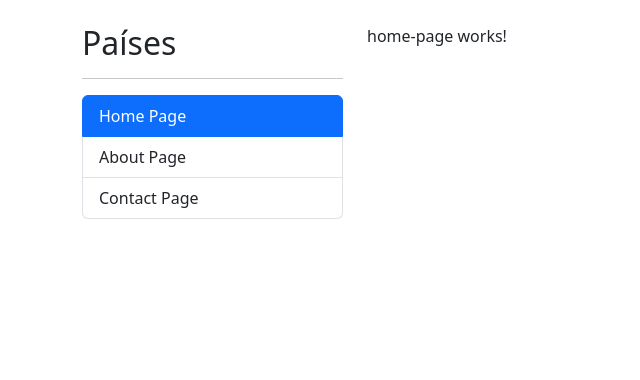
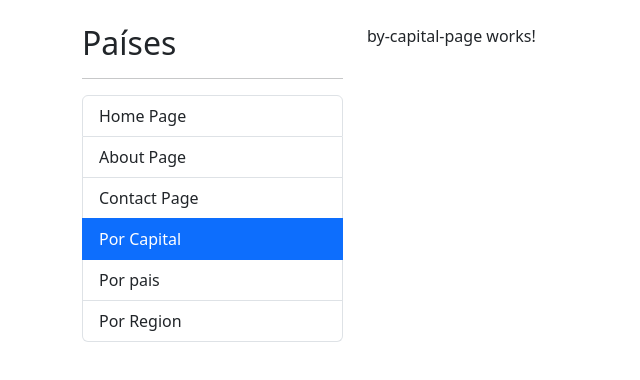
Before and after one commit to luiyugito666/countriesApp, an Angular app: page /countries/by-capital in a window 1280 px wide. Before the commit this address led to /. Shown: the top 380 px of the page, without its empty margins (0-640 px from the left). Built offline with nearby package versions, Linux system fonts and the light colour scheme.

Commit message:
routing y lazyLoad

```diff
--- a/src/app/app.routing.module.ts
+++ b/src/app/app.routing.module.ts
@@ -3,6 +3,7 @@
 import { HomePageComponent } from './shared/pages/home-page/home-page.component';
 import { AboutPageComponent } from './shared/pages/about-page/about-page.component';
 import { ContactComponent } from './shared/pages/contact/contact.component';
+import { CountriesModule } from './countries/countries.module';
 const routes: Routes = [
   {
     path: '',
@@ -17,6 +18,16 @@
    {
     path: 'contact',
     component: ContactComponent
+
+  },
+    {
+    path: 'contact',
+    component: ContactComponent
+
+  },
+    {
+    path: 'countries',
+    loadChildren: ()=>import('./countries/countries.module').then(m=>m.CountriesModule)
 
   },
   {
--- /dev/null
+++ b/src/app/countries/components/by-capital-page/by-capital-page.component.html
@@ -0,0 +1 @@
+<p>by-capital-page works!</p>
--- /dev/null
+++ b/src/app/countries/components/by-capital-page/by-capital-page.component.ts
@@ -0,0 +1,11 @@
+import { Component } from '@angular/core';
+
+@Component({
+  selector: 'countries-by-capital-page',
+  templateUrl: './by-capital-page.component.html',
+  styles: [
+  ]
+})
+export class ByCapitalPageComponent {
+
+}
--- /dev/null
+++ b/src/app/countries/components/by-country-page/by-country-page.component.html
@@ -0,0 +1 @@
+<p>by-country-page works!</p>
--- /dev/null
+++ b/src/app/countries/components/by-country-page/by-country-page.component.ts
@@ -0,0 +1,11 @@
+import { Component } from '@angular/core';
+
+@Component({
+  selector: 'countries-by-country-page',
+  templateUrl: './by-country-page.component.html',
+  styles: [
+  ]
+})
+export class ByCountryPageComponent {
+
+}
--- /dev/null
+++ b/src/app/countries/components/by-region-page/by-region-page.component.html
@@ -0,0 +1 @@
+<p>by-region-page works!</p>
--- /dev/null
+++ b/src/app/countries/components/by-region-page/by-region-page.component.ts
@@ -0,0 +1,11 @@
+import { Component } from '@angular/core';
+
+@Component({
+  selector: 'countries-by-region-page',
+  templateUrl: './by-region-page.component.html',
+  styles: [
+  ]
+})
+export class ByRegionPageComponent {
+
+}
--- /dev/null
+++ b/src/app/countries/components/country-page/country-page.component.html
@@ -0,0 +1 @@
+<p>country-page works!</p>
--- /dev/null
+++ b/src/app/countries/components/country-page/country-page.component.ts
@@ -0,0 +1,11 @@
+import { Component } from '@angular/core';
+
+@Component({
+  selector: 'countries-country-page',
+  templateUrl: './country-page.component.html',
+  styles: [
+  ]
+})
+export class CountryPageComponent {
+
+}
--- a/src/app/shared/components/sidebar/sidebar.component.html
+++ b/src/app/shared/components/sidebar/sidebar.component.html
@@ -18,5 +18,22 @@
    class="list-group-item">
     Contact Page
   </li>
+  <li routerLink="countries/by-capital"
+  routerLinkActive="active"
+   class="list-group-item">
+    Por Capital
+  </li>
+
+  <li routerLink="countries/by-country"
+  routerLinkActive="active"
+   class="list-group-item">
+    Por pais
+  </li>
+  <li routerLink="countries/by-region"
+  routerLinkActive="active"
+   class="list-group-item">
+    Por Region
+  </li>
+
 
 </ul>
```
Also changed, not shown: src/app/countries/countires-routing.component.ts (added, +37 -0 lines), src/app/countries/countries.module.ts (+16 -2 lines).
